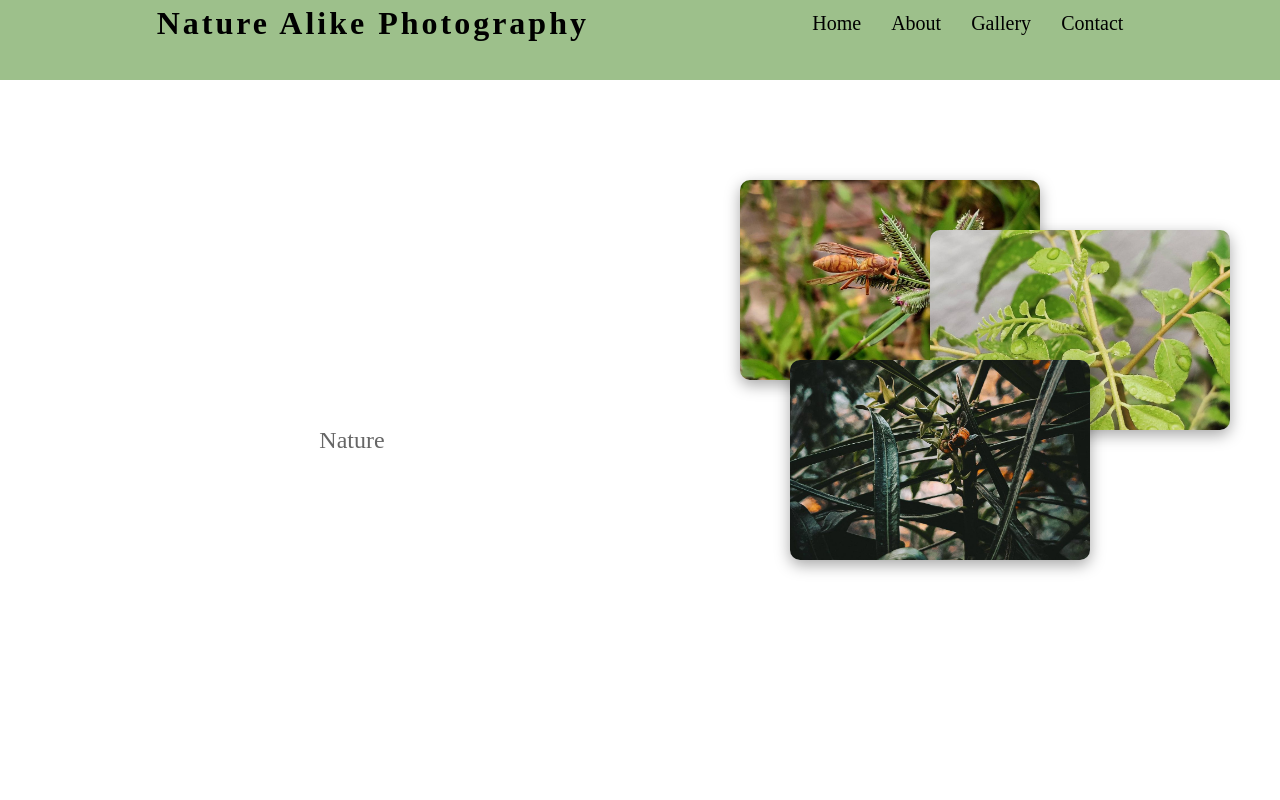
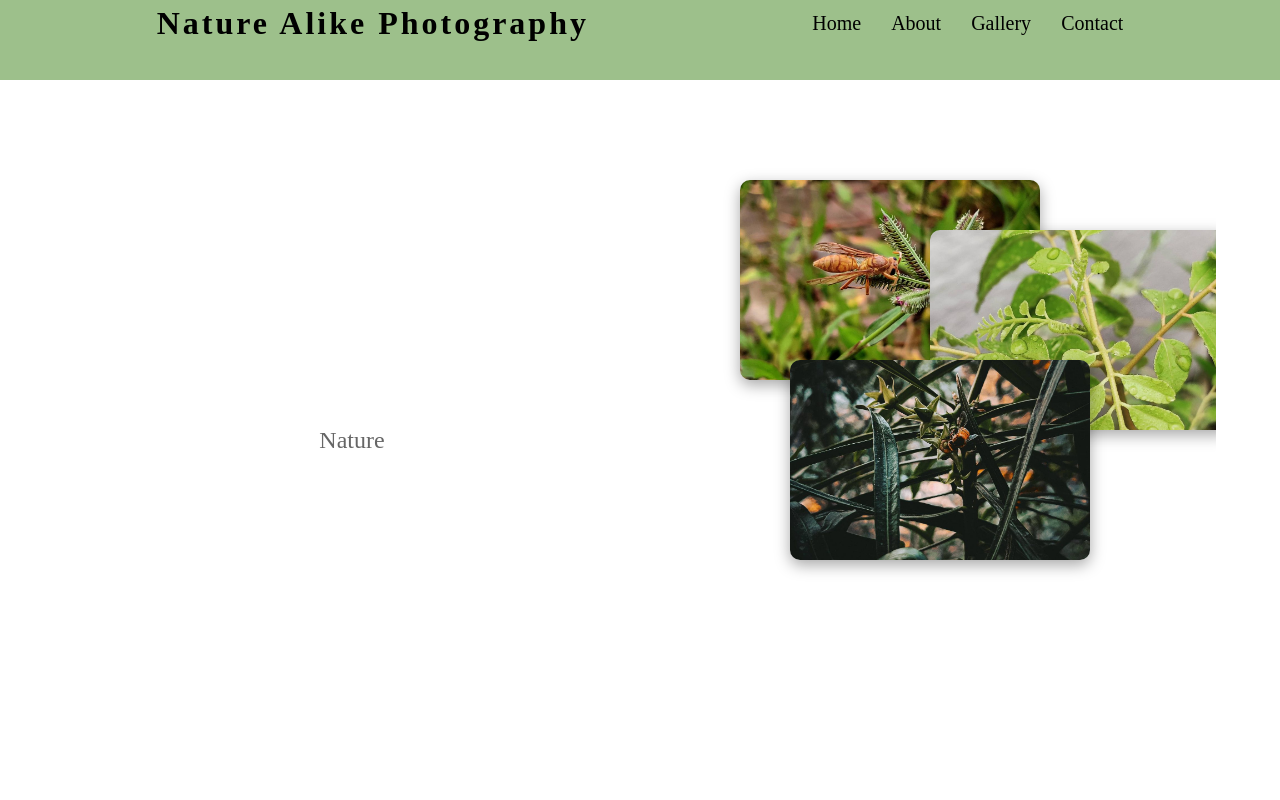
Before and after one commit to GautamRaj-12/nature-alike-photography, a React (Create React App) app: page / in a window 1280 px wide. Shown: the top 800 px of the page. Built offline with nearby package versions, Linux system fonts and the light colour scheme.

Commit message:
Overflow hidden

```diff
--- a/src/App.css
+++ b/src/App.css
@@ -2,10 +2,10 @@
     margin: 0;
     padding: 0;
     box-sizing: border-box;
+    overflow: hidden;
 }
 html{
     font-size: 62.5%;
-    overflow: hidden;
 }
 :root{
     --primary-color:#9DC08B;
```
